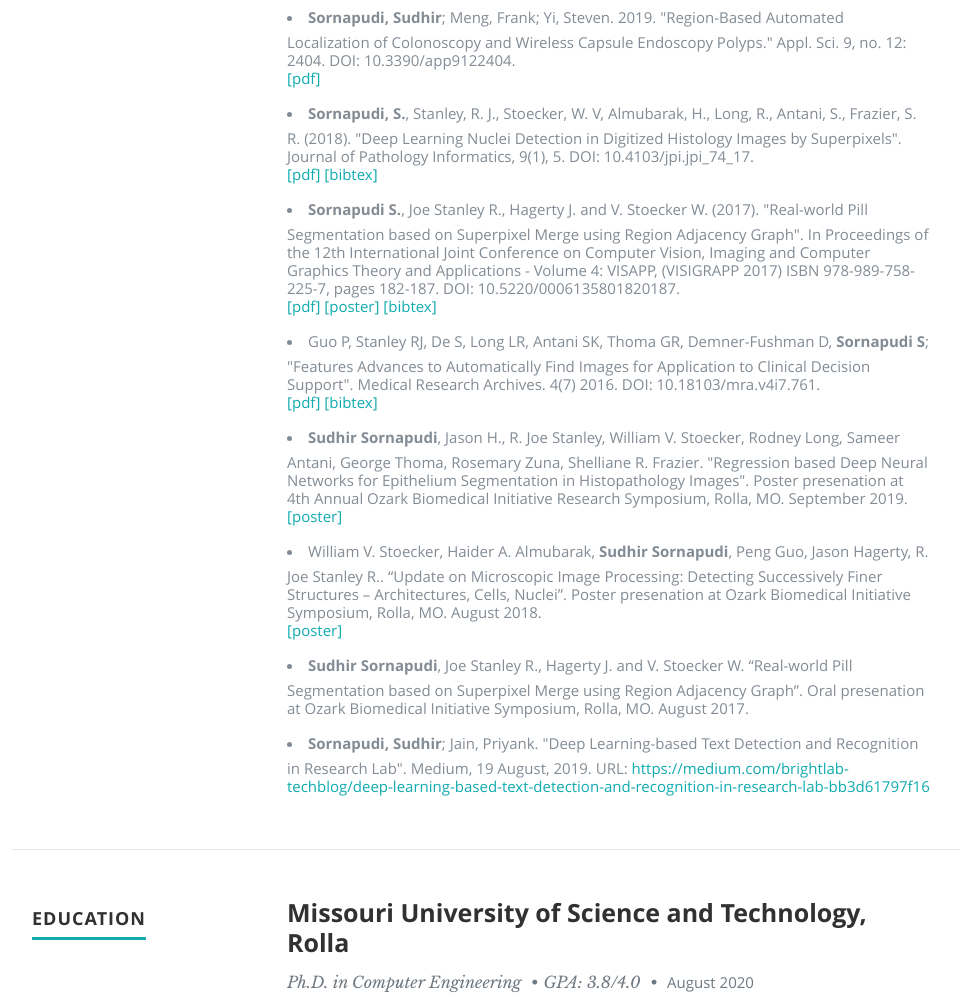
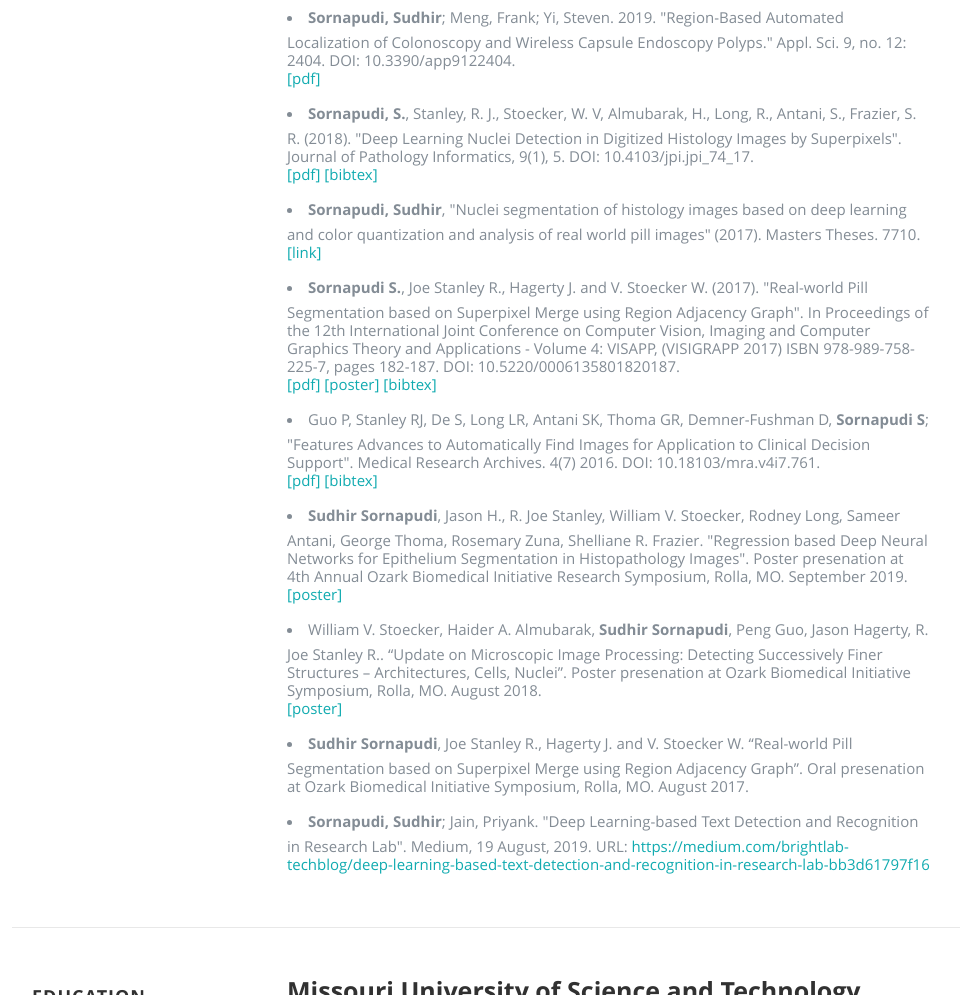
Before and after one commit to Sdhir/sdhir.github.io, a plain HTML site: page index.html in a window 1280 px wide. Shown: the part 1883-2878 px from the top of the page, without its empty margins (118-1078 px from the left). Drawn offline with nearby package versions, Linux system fonts and the light colour scheme; files whose address does not match are found by name.

Commit message:
added theses work

```diff
--- a/index.html
+++ b/index.html
@@ -200,6 +200,12 @@
                               Frazier, S. R. (2018). "Deep Learning Nuclei Detection in Digitized Histology Images by Superpixels".
                               Journal of Pathology Informatics, 9(1), 5. DOI: 10.4103/jpi.jpi_74_17. </br>
                               <a href="files/papers/DL_Superpixels.pdf">[pdf] </a><a href="files/papers/bibtex/bibtxt">[bibtex]</a>
+                           </li>
+
+                           <li>
+                                 <strong>Sornapudi, Sudhir</strong>, "Nuclei segmentation of histology images based on deep learning
+                                 and color quantization and analysis of real world pill images" (2017). Masters Theses. 7710.</br>
+                                 <a href="https://scholarsmine.mst.edu/masters_theses/7710">[link] </a>
                            </li>
 
                            <li>
```
